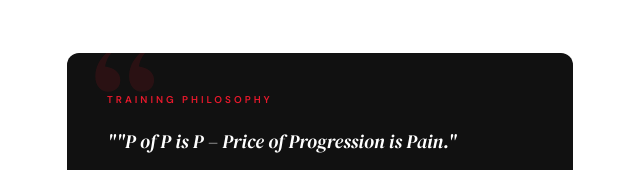
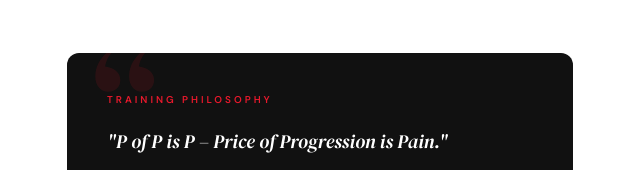
Before and after one commit to virginactivetrainer/Raffles-Place, a plain HTML site: page Trainer/leia.html in a window 1280 px wide. Shown: the part 1189-1359 px from the top of the page, 55-695 px from the left. Drawn offline with Linux system fonts and the light colour scheme.

Commit message:
Update leia.html

```diff
--- a/Trainer/leia.html
+++ b/Trainer/leia.html
@@ -157,7 +157,7 @@
   <div class="two-col">
     <div class="philosophy-card">
       <div class="card-label">Training Philosophy</div>
-      <p div class="philosophy-quote">""P of P is P – Price of Progression is Pain."</p>
+      <p div class="philosophy-quote">"P of P is P – Price of Progression is Pain."</p>
 <p>Progress never comes without a challenge. Growth requires stepping outside your comfort zone, embracing discomfort and staying committed to the process. Every challenge is an opportunity to become stronger, move better and discover what you are truly capable of.</p></div>
     </div>
     <div class="contact-card">
```
